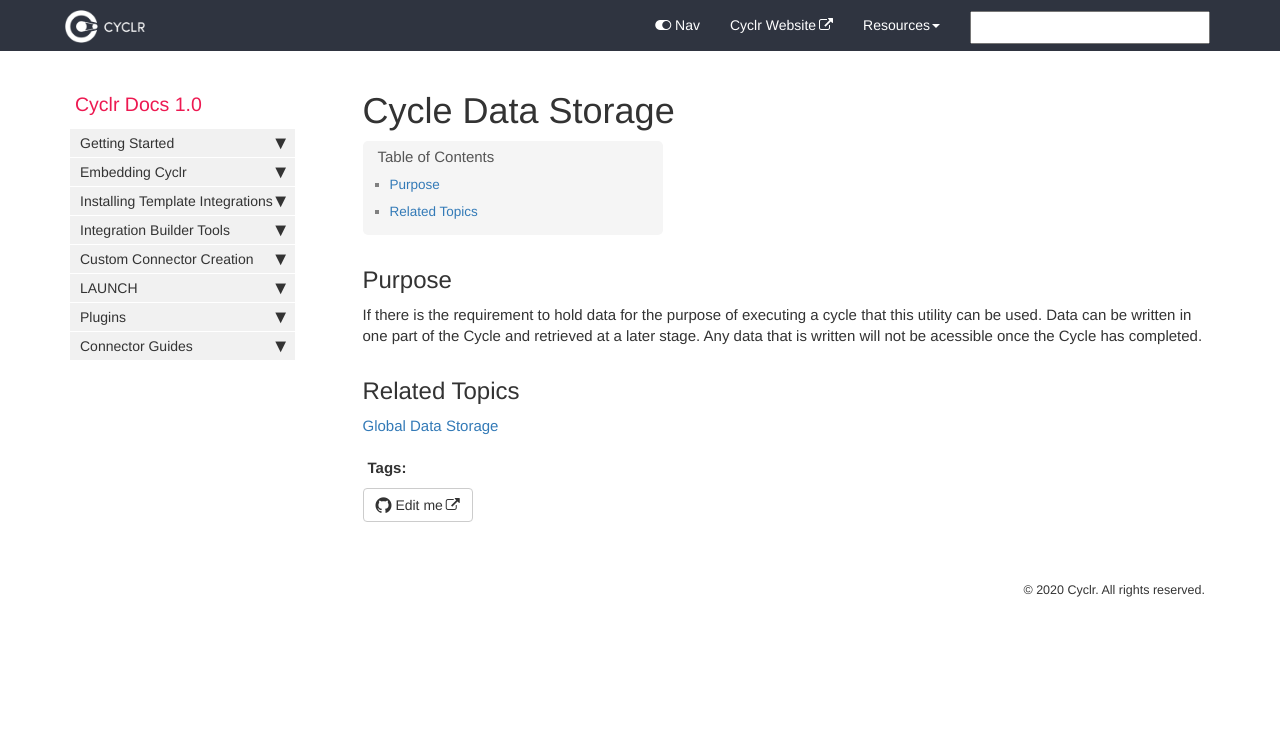
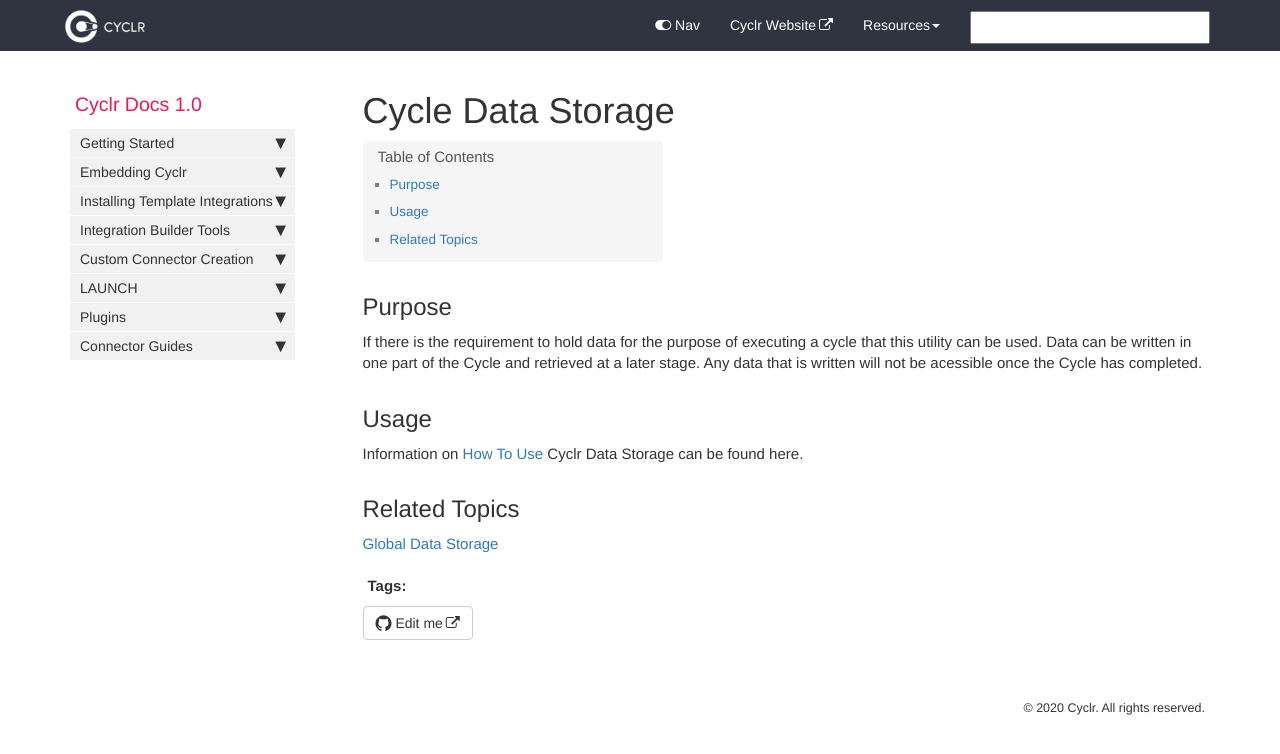
Before and after one commit to sneakysneak/docs, a Jekyll site: the page built from pages/utiltiy-connectors/cyclr-data-storage.md, in a window 1280 px wide. Shown: the top 754 px of the page. Built offline with Jekyll 4.4.1, drawn with Linux system fonts in a browser that asks for light colours; nearby versions of some CDN libraries; comment, search, counter and statistics services are not loaded.

Commit message:
Update cyclr-data-storage.md

```diff
--- a/pages/utiltiy-connectors/cyclr-data-storage.md
+++ b/pages/utiltiy-connectors/cyclr-data-storage.md
@@ -9,6 +9,10 @@ tags: [utility-connector]
 
 If there is the requirement to hold data for the purpose of executing a cycle that this utility can be used.  Data can be written in one part of the Cycle and retrieved at a later stage.  Any data that is written will not be acessible once the Cycle has completed.
 
+## Usage
+
+Information on [How To Use](./data-storage-usage) Cyclr Data Storage can be found here.
+
 ## Related Topics
 
 [Global Data Storage](./global-data-storage)
```
